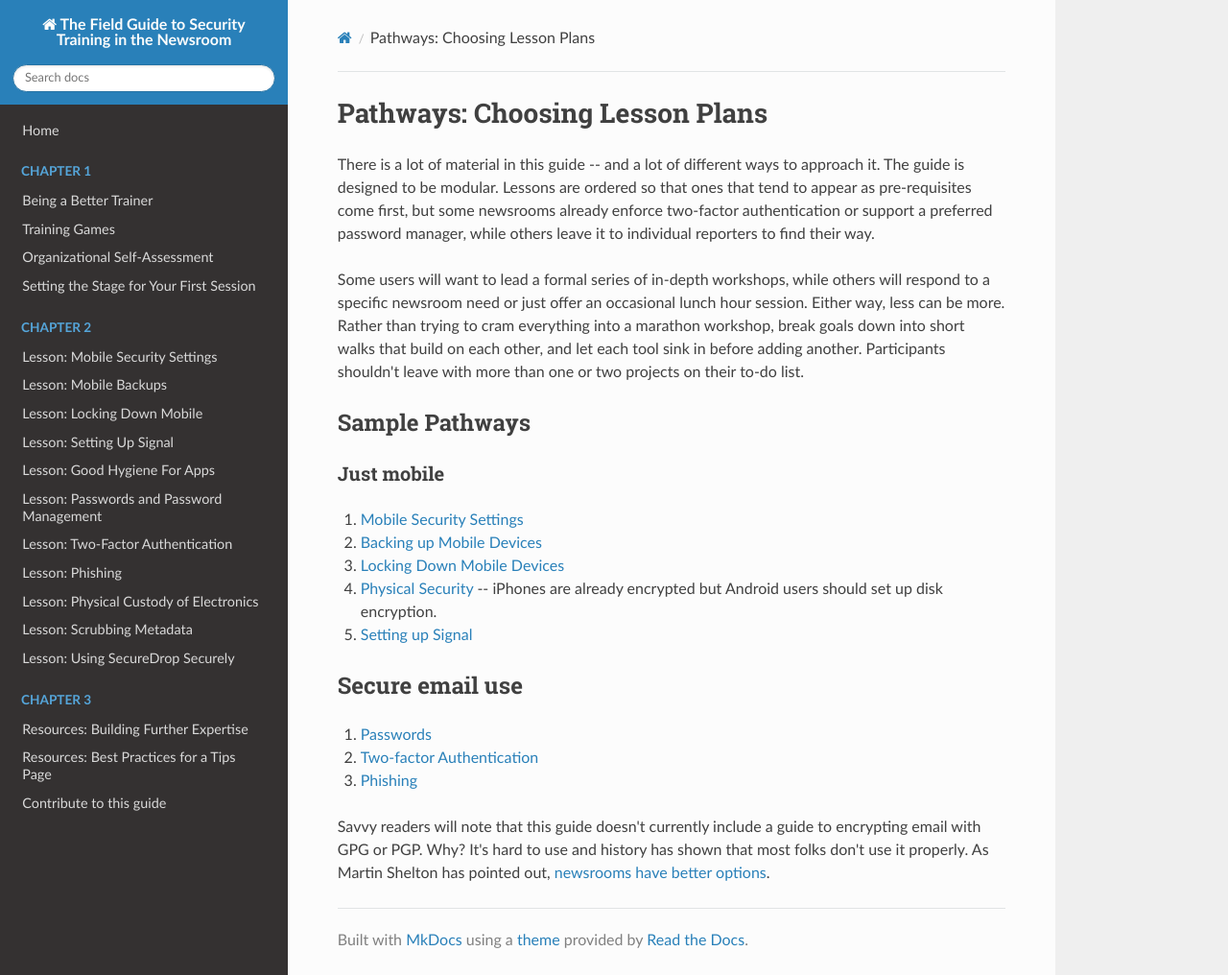
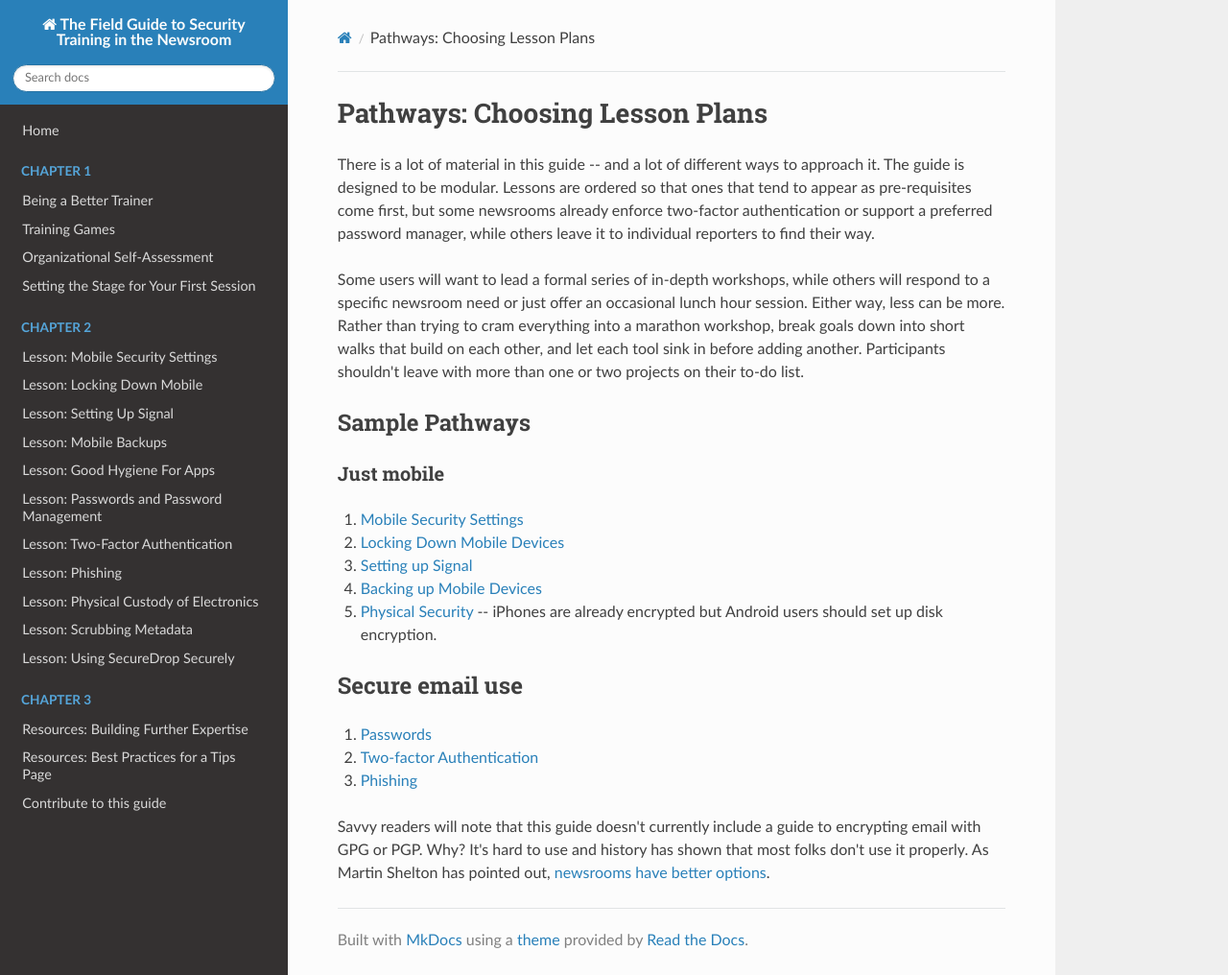
Before and after one commit to OpenNewsLabs/field-guide-security-training-newsroom, an MkDocs documentation site: the page built from docs/Chapter01-05-PathwaysChoosingLessons.md, in a window 1280 px wide and 1016 px high. Shown: the whole window at 96% size. Built offline with MkDocs 1.6.1, drawn with Linux system fonts in a browser that asks for light colours; nearby versions of some CDN libraries; old or Windows-style settings are respelled for this version of MkDocs.

```diff
--- a/docs/Chapter01-05-PathwaysChoosingLessons.md
+++ b/docs/Chapter01-05-PathwaysChoosingLessons.md
@@ -9,10 +9,10 @@ Some users will want to lead a formal series of in-depth workshops, while others
 ### Just mobile
 
 1. [Mobile Security Settings](Chapter02-01-Mobile-Security-Settings.md)
-2. [Backing up Mobile Devices](Chapter02-02-Mobile-Backups.md)
-3. [Locking Down Mobile Devices](Chapter02-03-Locking-Down-Mobile.md)
+2. [Locking Down Mobile Devices](Chapter02-02-Locking-Down-Mobile.md)
+3. [Setting up Signal](Chapter02-03-Setting-Up-Signal.md)
+4. [Backing up Mobile Devices](Chapter02-04-Mobile-Backups.md)
 5. [Physical Security](Chapter02-09-Physical-Security.md) -- iPhones are already encrypted but Android users should set up disk encryption.
-4. [Setting up Signal](Chapter02-04-Setting-Up-Signal.md)
 
 ## Secure email use
 
--- a/mkdocs.yml
+++ b/mkdocs.yml
@@ -8,9 +8,9 @@ pages:
         - "Setting the Stage for Your First Session": Chapter01-04-FramingStrategies.md
     - Chapter 2:
         - "Lesson: Mobile Security Settings": Chapter02-01-Mobile-Security-Settings.md
-        - "Lesson: Mobile Backups": Chapter02-02-Mobile-Backups.md
-        - "Lesson: Locking Down Mobile": Chapter02-03-Locking-Down-Mobile.md
-        - "Lesson: Setting Up Signal": Chapter02-04-Setting-Up-Signal.md
+        - "Lesson: Locking Down Mobile": Chapter02-02-Locking-Down-Mobile.md
+        - "Lesson: Setting Up Signal": Chapter02-03-Setting-Up-Signal.md
+        - "Lesson: Mobile Backups": Chapter02-04-Mobile-Backups.md
         - "Lesson: Good Hygiene For Apps": Chapter02-05-Good-Hygiene-For-Apps.md
         - "Lesson: Passwords and Password Management": Chapter02-06-Passwords.md
         - "Lesson: Two-Factor Authentication": Chapter02-07-Two-Factor-Authentication.md
```
Also changed, not shown: docs/Chapter02-02-Locking-Down-Mobile.md (renamed from docs/Chapter02-03-Locking-Down-Mobile.md, +3 -3 lines), docs/Chapter02-03-Setting-Up-Signal.md (renamed from docs/Chapter02-04-Setting-Up-Signal.md, +3 -2 lines), drafts/Chapter02-00-Overview.md (+5 -5 lines), docs/Chapter02-04-Mobile-Backups.md (renamed from docs/Chapter02-02-Mobile-Backups.md).
